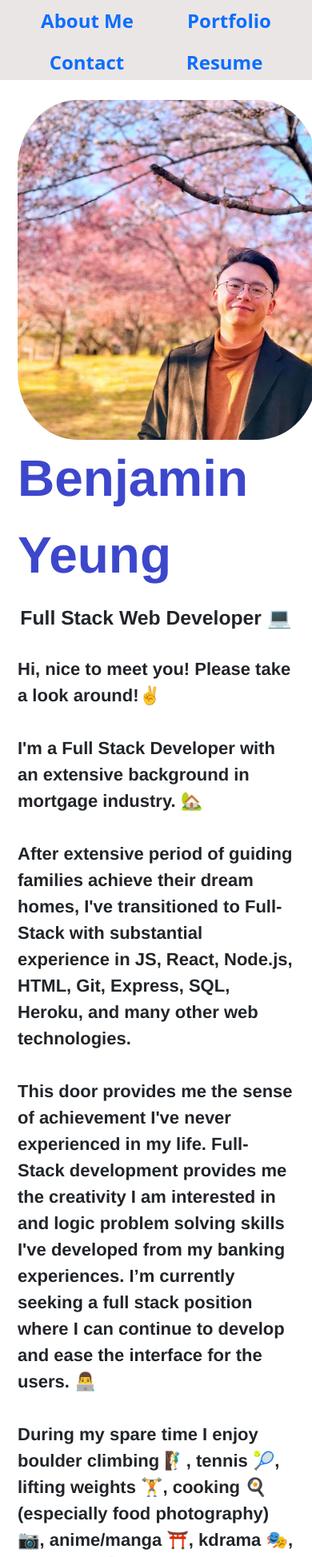
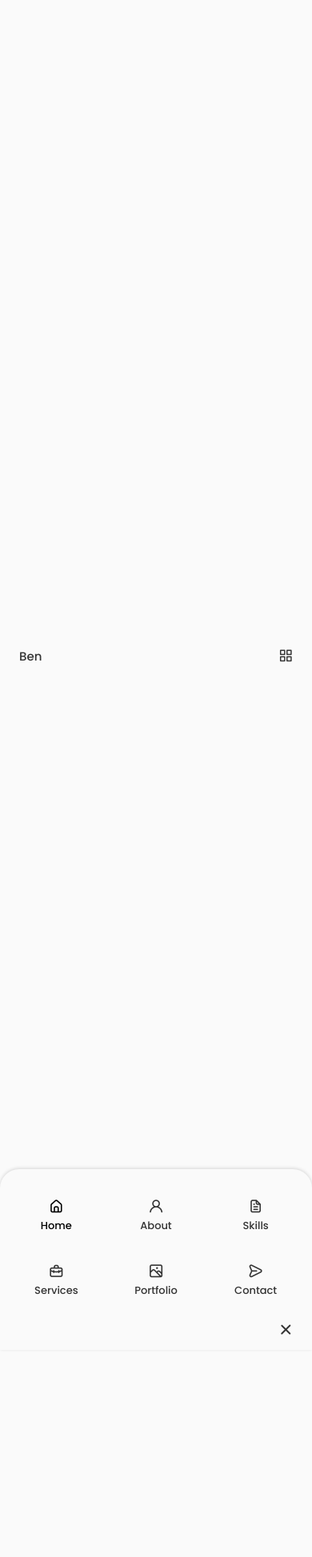
Before and after one commit to BenYeung4/Ben_Portfolio, a React (Create React App) app: page / in a window 390 px wide. Shown: the top 1947 px of the page at 80% size. After the commit the page ends 844 px from the top, so only its background shows below. Built offline with nearby package versions, Linux system fonts and the light colour scheme.

Commit message:
updated header, need to redesign about, contact, footer, home

```diff
--- a/src/App.css
+++ b/src/App.css
@@ -1,8 +1,196 @@
+/*=============Font============================*/
+@import url('https://fonts.googleapis.com/css2?family=Poppins:wght@400;500;600&display=swap');
 
-@import url('https://fonts.googleapis.com/css2?family=Poppins&display=swap');
+/*======Variables CSS===============*/
+:root{
+  --header-height: 3rem;
+
+  /*======Colors==========*/
+  --hue: 0;
+  --sat: 0%;
+  --title-color: hsl(var(--hue), var(--sat), 20%);
+  --title-color-dark: hsl(var(--hue), var(--sat),0%);
+  --text-color: hsl(var(--hue), var(--sat), 46%);
+  --body-color: hsl(var(--hue), var(--sat), 98%);
+  --container-color: #fff;
+
+  /*=====Font and typography======*/
+  --body-font: "Poppins", sans-serif;
+
+  --big-font-size: 3.5rem;
+  --h1-font-size: 2.25rem;
+  --h2-font-size: 1.5rem;
+  --h3-font-size: 1.25rem;
+  --normal-font-size: 1rem;
+  --small-font-size: 0.875rem;
+  --smaller-font-size: 0.813rem;
+  --tiny-font-size: 0.625rem;
+
+  /*===Font weight===*/
+  --font-normal: 400;
+  --font-medium: 500;
+  --font-semi-bold: 600;
 
 
-.App {
+  /*===Margens bottom ===*/
+  --mb-0-25: 0.25rem;
+  --mb-0-5: 0.5rem;
+  --mb-0-75: 0.75rem;
+  --mb-1: 1rem;
+  --mb-1-5: 1.5rem;
+  --mb-2: 2rem;
+  --mb-2-5: 2.5rem;
+  --mb-3: 3rem;
+
+  /*===z index ===*/
+  --z-tooltip: 10;
+  --z-fixed: 100;
+  --z-modal: 1000;
+}
+
+
+/* Responsive typography*/
+@media screen and (max-width: 992px) {
+  :root{
+    --big-font-size: 2.75rem;
+    --h1-font-size: 1.5rem;
+    --h2-font-size: 1.25rem;
+    --h3-font-size: 1rem;
+    --normal-font-size: 0.938rem;
+    --small-font-size: 0.813rem;
+    --smaller-font-size: 0.75rem;
+
+  }
+}
+
+/*===== BASE =====*/
+*{
+  margin: 0;
+  padding: 0;
+  box-sizing: border-box;
+}
+
+html {
+  scroll-behavior: smooth;
+}
+
+body,
+button,
+input,
+textarea {
+  font-family: var(--body-font);
+  font-size: var(--normal-font-size);
+}
+
+body {
+  background-color: var(--body-color);
+  color: var(--text-color);
+}
+
+h1, h2, h3 {
+  color: var(--title-color);
+  font-weight: var(--font-semi-bold);
+}
+
+ul {
+  list-style: none;
+}
+
+a {
+  text-decoration: none;
+}
+
+button {
+  cursor: pointer;
+  border: none;
+  outline: none;
+}
+
+img {
+  max-width: 100%;
+  height: auto;
+}
+
+
+/*===== REUSABLE CSS CLASSES =====*/
+.section{
+  padding: 6rem 0 2rem;
+}
+
+.section__title{
+  font-size: var(--h1-font-size);
+  color: var(--title-color);
+}
+
+.section__subtitle {
+  display: block;
+  font-size: var(--small-font-size);
+  margin-bottom: 4rem;
+}
+
+.section__title,
+.section__subtitle{
+  text-align: center;
+}
+
+/*===== LAYOUT =====*/
+.container {
+  max-width: 968px;
+  margin-left: auto;
+  margin-right: auto;
+}
+
+.grid{
+  display: grid;
+  gap:1.5rem;
+}
+/*===== BUTTONS =====*/
+.button {
+  display: inline-block;
+  background-color: var(--container-color);
+  padding: 1.25rem 2rem;
+  border-radius: 1rem;
+  font-weight: var(--font-medium);
+}
+
+.button:hover{
+  background-color: var(--title-color-dark);
+}
+
+.button__icon {
+  margin-left: var(--mb-0-5);
+}
+
+.button--flex {
+  display: inline-flex;
+  align-items:center;
+}
+
+/*===== BREAKPOINT =====*/
+
+/*for large devices*/
+@media screen and (max-width: 992px){
+  .container{
+    margin-left: var(--mb-1-5);
+    margin-right: var(--mb-1-5);
+  }
+}
+
+/*for medium devices*/
+@media screen and (max-width: 768px){}
+
+@media screen and (max-width: 576px){}
+
+/*for small devices*/
+@media screen and (max-widht: 350px){
+  .container{
+  margin-left: var(--mb-1);
+  margin-right: var(--mb-1);
+}}
+
+
+
+/* .App {
   text-align: center;
 }
 
@@ -40,4 +228,4 @@
   to {
     transform: rotate(360deg);
   }
-}
+} */
--- a/src/App.js
+++ b/src/App.js
@@ -1,15 +1,15 @@
 import React from "react";
 import Header from "./components/Header";
-import Footer from "./components/Footer";
+// import Footer from "./components/Footer";
 import "./App.css";
-import "bootstrap/dist/css/bootstrap.css";
+// import "bootstrap/dist/css/bootstrap.css";
 
 function App() {
   return (
     <>
       <div>
         <Header />
-        <Footer />
+        {/* <Footer /> */}
       </div>
     </>
   );
--- /dev/null
+++ b/src/components/Header/header.css
@@ -0,0 +1,124 @@
+ .header{
+    width: 100%;
+    position: fixed;
+    top: 0;
+    left: 0;
+    z-index: var(--z-fixed);
+    background-color: var(--body-color);
+}
+
+.nav {
+    height: calc(var(--header-height) + 1.5rem);
+    display: flex;
+    justify-content: space-between;
+    align-items: center;
+    column-gap: 1rem;
+}
+
+.nav__logo,
+.nav__toggle {
+    color: var(--title-color);
+    font-weight: var(--font-medium);
+}
+
+.nav__list {
+    display:flex;
+    column-gap: 2rem;
+}
+
+.nav__link{
+    display: flex;
+    flex-direction: column;
+    align-items: center;
+    font-size: var(--small-font-size);
+    color: var(--title-color);
+    font-weight:var(--font-medium);
+    transition: .3s;
+}
+
+/*removes icons, closes, and toggle menu when in full screen mode*/
+.nav__icon,
+.nav__close,
+.nav__toggle{
+    display:none;
+}
+
+/* Active link */
+.active-link,
+.nav__link:hover{
+    color: var(--title-color-dark);
+}
+
+/*===== BREAKPOINT =====*/
+
+/*for medium devices*/
+@media screen and (max-width: 768px){
+    .header{
+        top: initial;
+        bottom: 0;
+    }
+
+     .nav{
+        height: var(--header-height);
+    }
+
+    /*hides menu*/
+    .nav__menu{
+        position: fixed;
+        bottom: -100%;
+        left: 0;
+        width: 100%;
+        background-color: var(--body-color);
+        padding: 2rem 1.5rem 4rem;
+        box-shadow: 0 -1px 4px rgba(0,0,0,0.15);
+        border-radius: 1.5rem 1.5rem 0 0;
+        transition: .3s;
+    }
+
+    /*displaying menu*/
+    .show-menu{
+        bottom: 0;
+    }
+
+    .nav__list{
+        display: grid;
+        grid-template-columns: repeat(3,1fr);
+        gap: 2rem;
+    }
+
+    .nav__icon {
+        font-size: 1.2rem;
+    }
+
+    .nav__close {
+        position: absolute;
+        right: 1.3rem;
+        bottom: .5rem;
+        font-size: 1.5rem;
+        cursor: pointer;
+        color: var(--title-color);
+
+    }
+
+    .nav__toggle{
+        font-size: 1.1rem;
+        cursor: pointer;
+    }
+    .nav__icon,
+    .nav__close,
+    .nav__toggle{
+        display:block;
+    }
+}
+
+
+/*for small devices*/
+@media screen and (max-widht: 350px){
+    .nav__menu {
+        padding: 2rem 0.25rem 4rem;
+    }
+
+    .nav__list{
+        column-gap: 0;
+    }
+}
--- a/src/components/Header/index.js
+++ b/src/components/Header/index.js
@@ -1,40 +1,67 @@
 import React, { useState } from "react";
-import Project from "../Project";
-import Navigation from "../Navigation";
-import About from "../About";
-import Contact from "../Contact";
-import Resume from "../Resume";
+import "./header.css";
 
-function Portfolio() {
-  //current page
-  const [currentPage, handlePageChange] = useState("About");
-
-  const renderPage = () => {
-    switch (currentPage) {
-      case "About Me":
-        return <About></About>;
-      case "Contact":
-        return <Contact></Contact>;
-      case "Portfolio":
-        return <Project></Project>;
-      case "Resume":
-        return <Resume></Resume>;
-      default:
-        return <About></About>;
-    }
-  };
+const Header = () => {
+  //====Toggle menu ===//
+  const [Toggle, showMenu] = useState(false);
 
   return (
-    <div>
-      <header>
-        <Navigation
-          currentPage={currentPage}
-          handlePageChange={handlePageChange}
-        />
-      </header>
-      <div>{renderPage()}</div>
-    </div>
+    <header className="header">
+      <nav className="nav container">
+        <a href="index.html" className="nav__logo">
+          Ben
+        </a>
+
+        <div className={Toggle ? "nav__menu show-menu" : "nav__menu"}>
+          <ul className="nav__list">
+            <li className="nav__item">
+              <a href="#home" className="nav__link active-link">
+                <i className="uil uil-estate nav__icon"></i> Home
+              </a>
+            </li>
+
+            <li className="nav__item">
+              <a href="#about" className="nav__link">
+                <i className="uil uil-user nav__icon"></i> About
+              </a>
+            </li>
+
+            <li className="nav__item">
+              <a href="#skills" className="nav__link">
+                <i className="uil uil-file-alt nav__icon"></i> Skills
+              </a>
+            </li>
+
+            <li className="nav__item">
+              <a href="#services" className="nav__link">
+                <i className="uil uil-briefcase-alt nav__icon"></i> Services
+              </a>
+            </li>
+
+            <li className="nav__item">
+              <a href="#portfolio" className="nav__link">
+                <i className="uil uil-scenery nav__icon"></i> Portfolio
+              </a>
+            </li>
+
+            <li className="nav__item">
+              <a href="#contact" className="nav__link">
+                <i className="uil uil-message nav__icon"></i> Contact
+              </a>
+            </li>
+          </ul>
+
+          <i
+            class="uil uil-times nav__close"
+            onClick={() => showMenu(!Toggle)}
+          ></i>
+        </div>
+
+        <div className="nav__toggle" onClick={() => showMenu(!Toggle)}>
+          <i class="uil uil-apps"></i>
+        </div>
+      </nav>
+    </header>
   );
-}
-
-export default Portfolio;
+};
+export default Header;
--- a/src/index.css
+++ b/src/index.css
@@ -1,4 +1,4 @@
-body {
+/* body {
   margin: 0;
   font-family: -apple-system, BlinkMacSystemFont, 'Segoe UI', 'Roboto', 'Oxygen',
     'Ubuntu', 'Cantarell', 'Fira Sans', 'Droid Sans', 'Helvetica Neue',
@@ -68,12 +68,12 @@ contact-input:focus {
 }
 
 /* styling for contact page */
-.contact-form {
+/* .contact-form {
   margin: 50px;
 }
 
 /* container size for name and email container on contact page */
-.contact-form input {
+/* .contact-form input {
   display: block;
   margin-top: 5px;
   margin-bottom: 5px;
@@ -83,7 +83,7 @@ contact-input:focus {
 }
 
 /* extends height to message container on contact page */
-.contact-form > .message-input {
+/* .contact-form > .message-input {
   height: 12rem;
 }
 
@@ -106,10 +106,10 @@ p {
 
 .school-name {
   font-weight: bolder;
-}
+} */
 
 /*project */
-.card {
+/* .card {
   border-radius: 2px;
   height: 400px;
   margin: 1rem;
@@ -162,10 +162,10 @@ p {
   padding: 10px;
   width: 12%;
 
-}
+} */
 
 
-.home{
+/* .home{
   justify-content: left;
 }
 #port-icon {
@@ -222,3 +222,4 @@ padding: 25px 5px;
   font-size: 24px;
   font-weight: bold;
 }
+ */
```
Also changed, not shown: public/index.html (+4 -21 lines), public/robots.txt (deleted).
